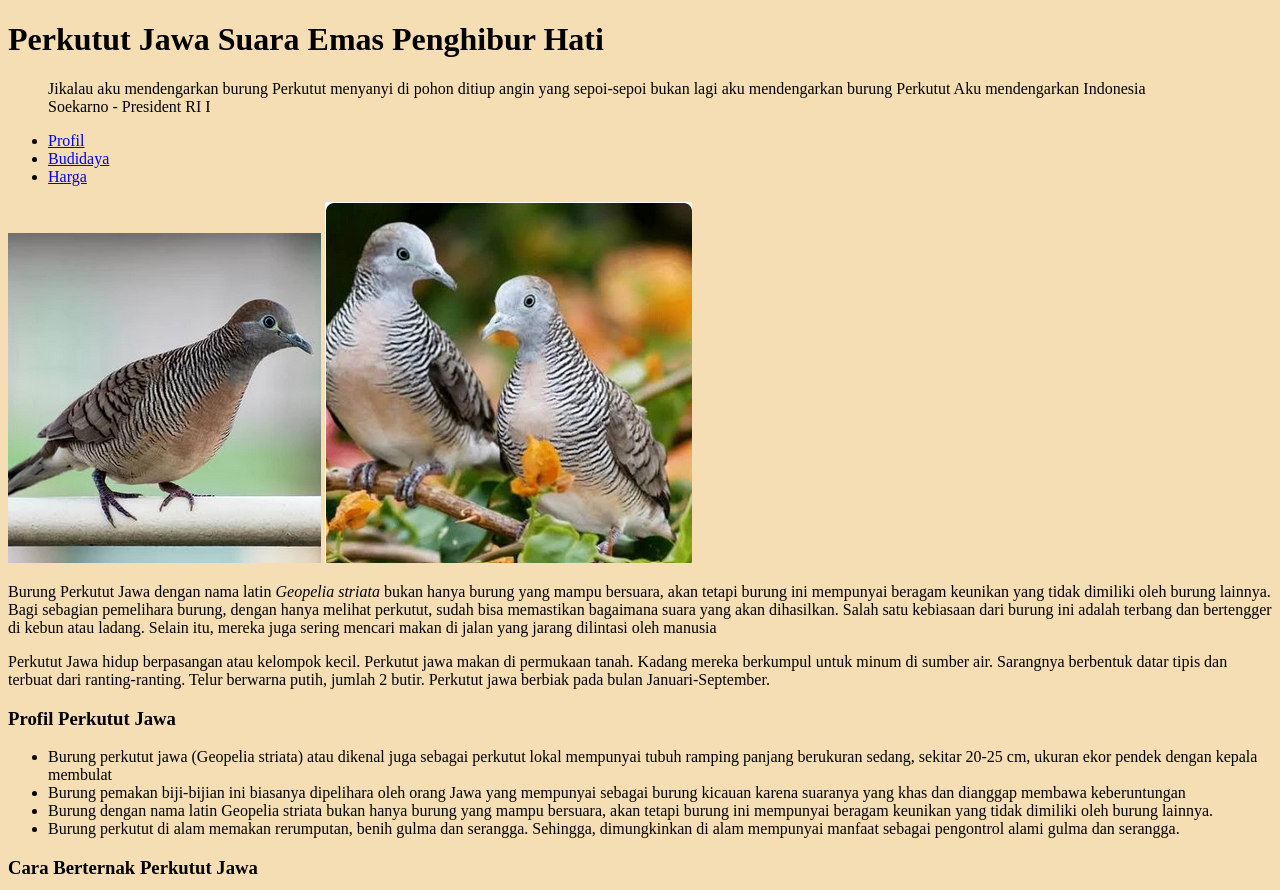
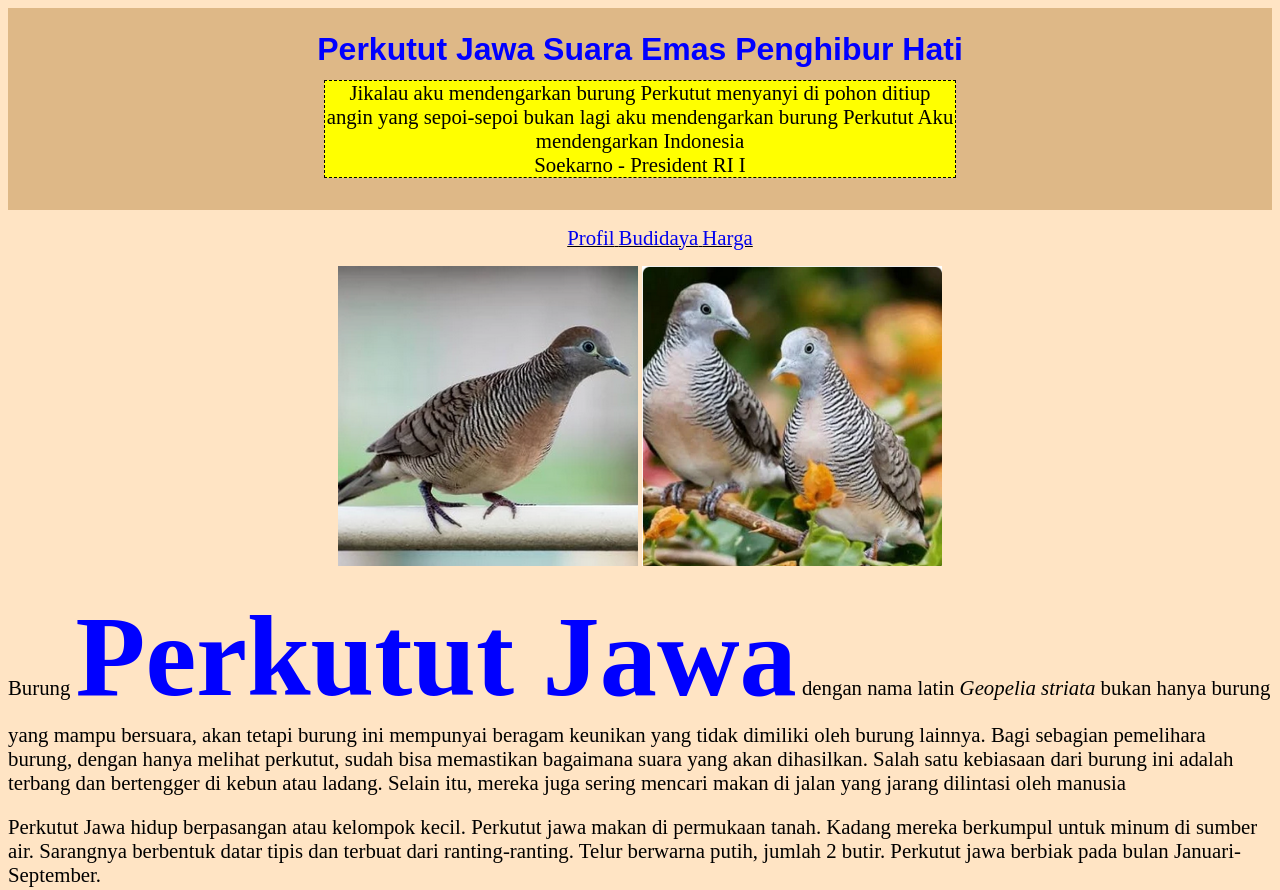
Before and after one commit to tiaramuti2803/PemWeb01, a plain HTML site: page P6_mutiara_si11/burung.html in a window 1280 px wide. Shown: the top 890 px of the page. Drawn offline with Linux system fonts and the light colour scheme.

Commit message:
Add files via upload

```diff
--- a/P6_mutiara_si11/css/styleku.css
+++ b/P6_mutiara_si11/css/styleku.css
@@ -1,3 +1,76 @@
 body{
-    background-color: wheat;
+    background-color: bisque
 }
+
+#header{
+    background-color: burlywood;
+    padding: 2px;
+
+}
+
+#header h1{
+    color: blue;
+    text-align: center;
+    font-family: Arial, "Helvetica Neue", Helvetica, sans-serif;
+}
+
+#header blockquote{
+    margin: -10px auto 30px;
+    width: 50%;
+    background-color: yellow;
+    text-align: center;
+    font-size: 1.3em;
+    border: 1px dashed black;
+}
+
+ul{
+   text-align: center;
+   text-decoration: underline;
+}
+li{
+    display: inline;
+}
+
+a{
+    text-decoration: none;
+    font-size: 1.3em;
+}
+
+.gambar{
+    width: 605px;
+    margin-right: auto;
+    margin-left: auto;
+}
+
+.gambar img {
+    width: 300px;
+    height: 300px;
+}
+
+.isi span {
+    font-weight: bold;
+    font-size: 5.5em;
+    color: blue;
+}
+
+.isi p{
+    text-decoration: none;
+    text-align: left;
+    font-size: 1.3em;
+}
+
+.koleksi{
+    margin-right: auto;
+    margin-left: auto;
+    width: 50%;
+}
+
+.koleksi img{
+    width: 300px;
+    height: 300px;
+    padding: 20px;
+}
+
+.promo {
+    text-align: center;
+}
```
